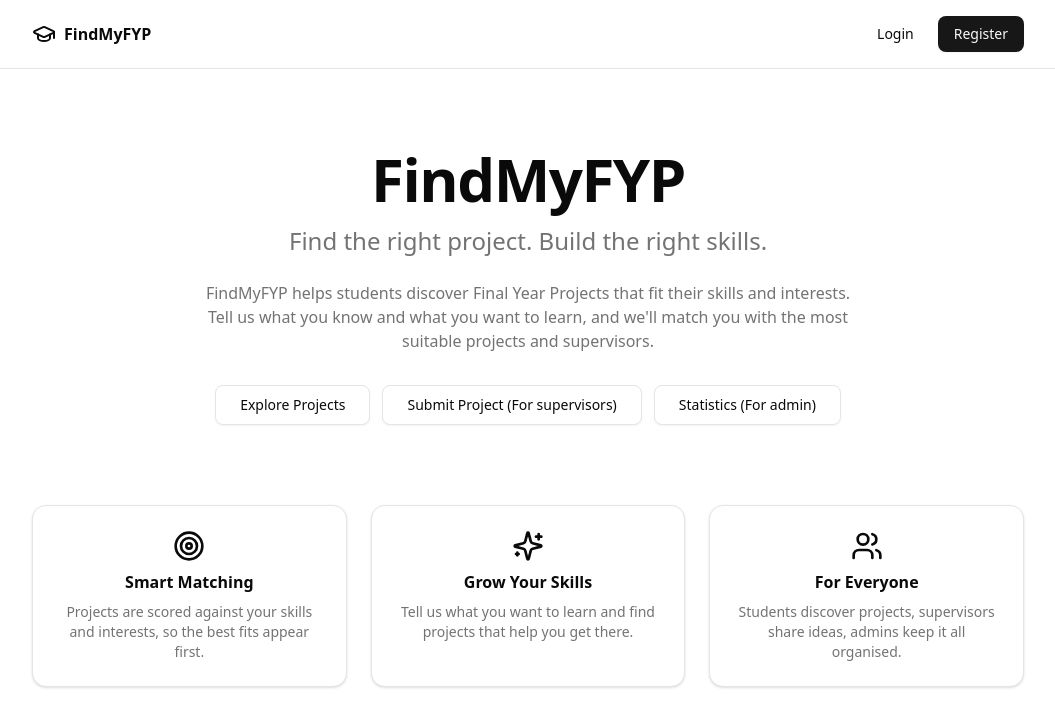
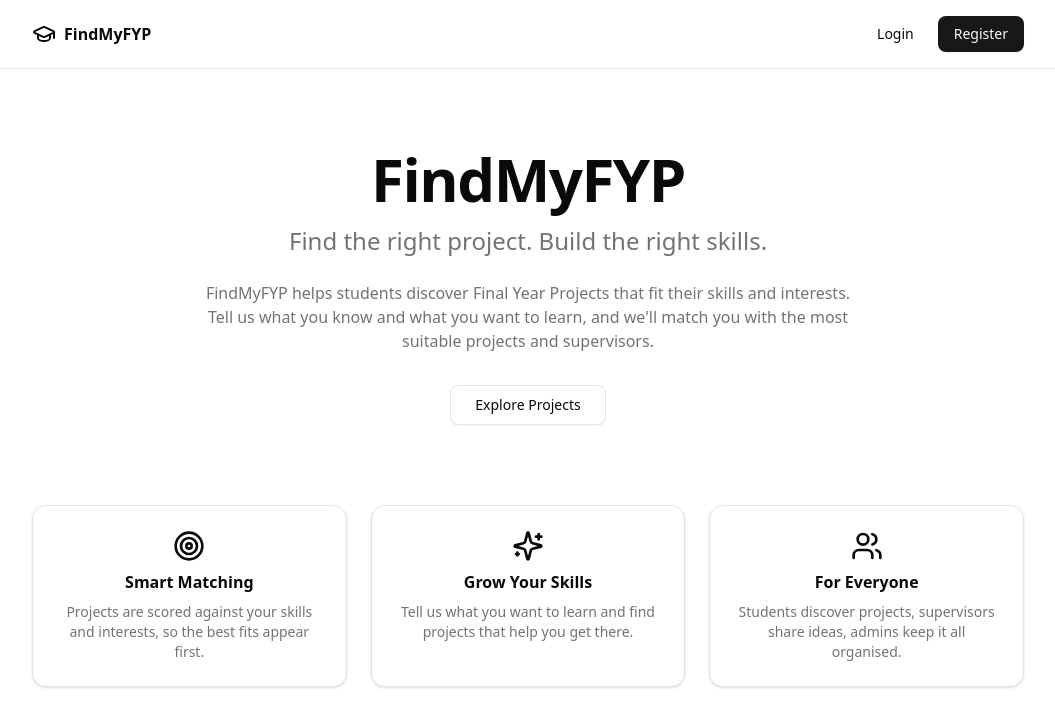
Before and after one commit to anipython1/Orbital-Team-Enzyme-7627, a React (Vite) app in the folder frontend/: page / in a window 1280 px wide. Shown: the top 726 px of the page, without its empty margins (112-1167 px from the left). Built offline with nearby package versions, Linux system fonts and the light colour scheme.

Commit message:
removed login page features (only after login)

```diff
--- a/frontend/src/pages/Landing.jsx
+++ b/frontend/src/pages/Landing.jsx
@@ -43,12 +43,6 @@ export default function Landing() {
           <Button size="lg" variant="outline" asChild>
             <Link to="/explore">Explore Projects</Link>
           </Button>
-          <Button size="lg" variant="outline" asChild>
-            <Link to="/submit-project">Submit Project (For supervisors)</Link>
-          </Button>
-          <Button size="lg" variant="outline" asChild>
-            <Link to="/statistics">Statistics (For admin)</Link>
-          </Button>
         </div>
 
         {/* Feature cards */}
```
